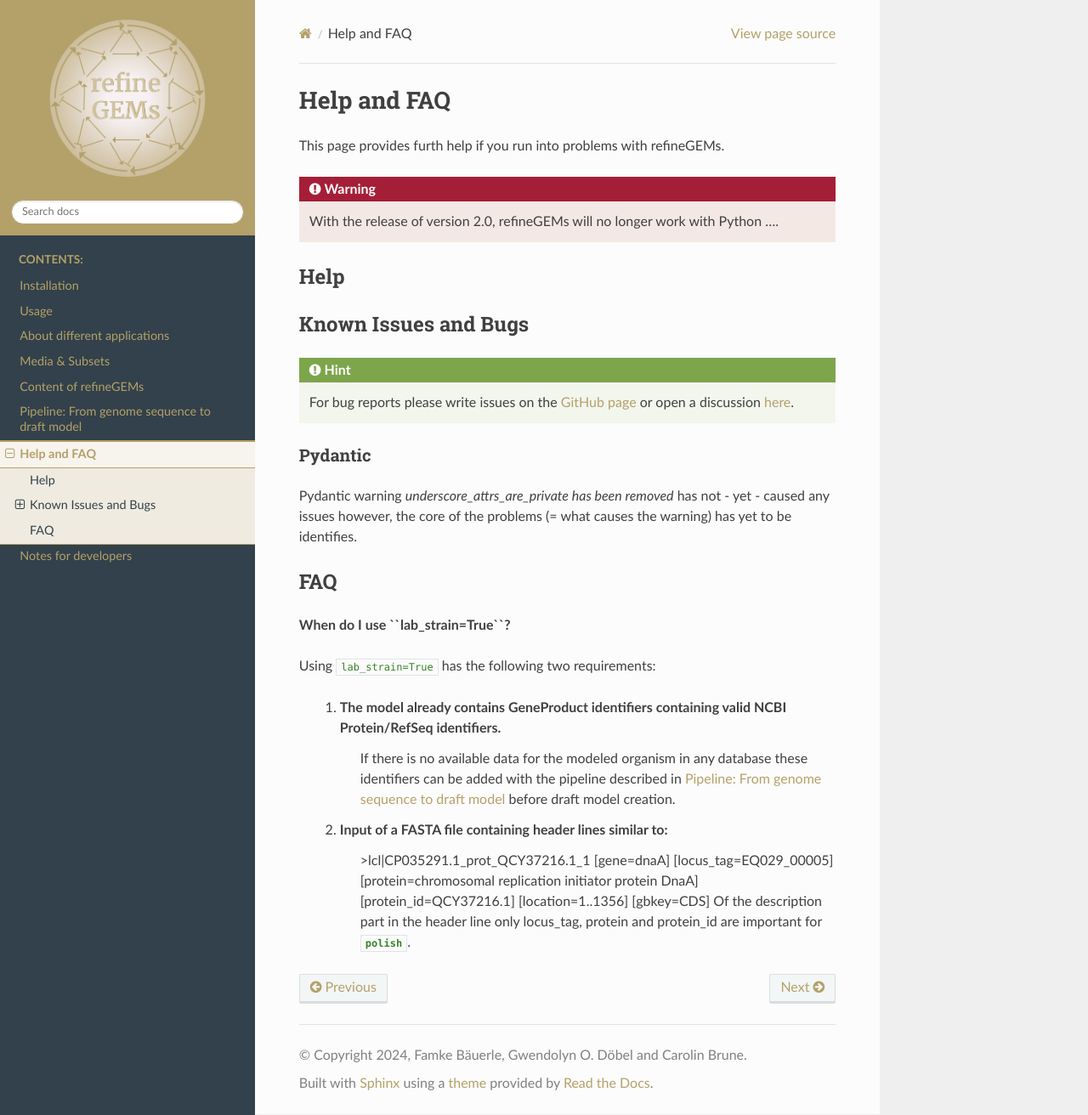
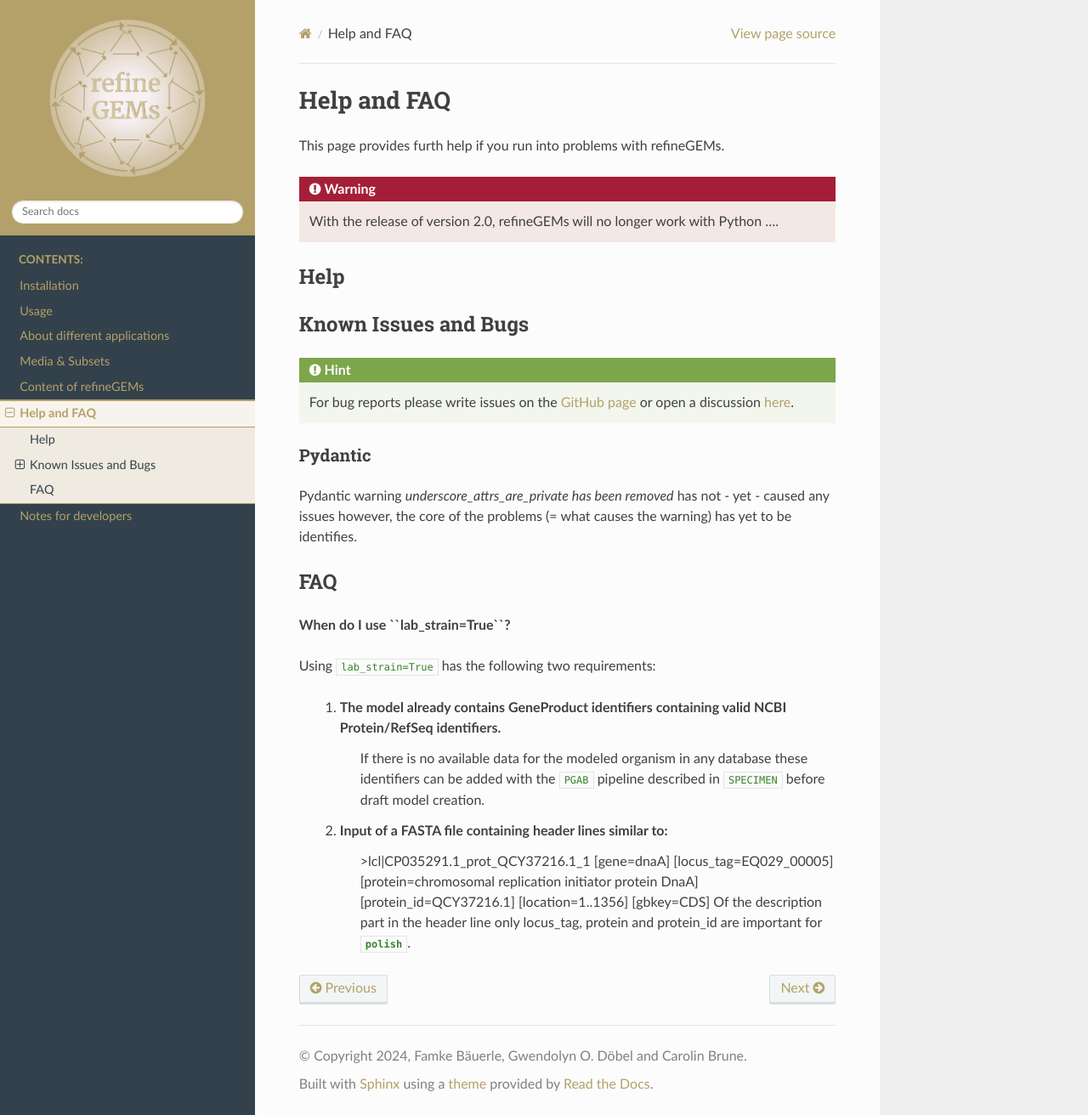
Before and after one commit to draeger-lab/refinegems, a Sphinx documentation site: the page built from docs/source/help.rst, in a window 1280 px wide and 1312 px high. Shown: the whole window at 85% size. Built offline with Sphinx 7.4.7 and the Read the Docs theme 2.0.0, drawn with Linux system fonts in a browser that asks for light colours.

Commit message:
Update docs #120

```diff
--- a/docs/source/help.rst
+++ b/docs/source/help.rst
@@ -35,7 +35,7 @@ Using ``lab_strain=True`` has the following two requirements:
 
     1. The model already contains GeneProduct identifiers containing valid NCBI Protein/RefSeq identifiers.
         If there is no available data for the modeled organism in any database these identifiers can be added with
-        the pipeline described in :ref:`Pipeline: From genome sequence to draft model` before draft model creation.
+        the ``PGAB`` pipeline described in ``SPECIMEN`` before draft model creation.
     2. Input of a FASTA file containing header lines similar to:
         >lcl|CP035291.1_prot_QCY37216.1_1 [gene=dnaA] [locus_tag=EQ029_00005] [protein=chromosomal replication initiator protein DnaA] [protein_id=QCY37216.1] [location=1..1356] [gbkey=CDS]
         Of the description part in the header line only locus_tag, protein and protein_id are important for :py:mod:`~refinegems.curation.polish`.
--- a/docs/source/index.rst
+++ b/docs/source/index.rst
@@ -81,7 +81,6 @@ When using ``refineGEMs``, please cite the latest publication:
    main-modules
    database/intro
    Content of refineGEMs <api>
-   pipeline
    Help and FAQ <help>
    Notes for developers <development>
 
--- a/docs/source/modules-desc/polish.rst
+++ b/docs/source/modules-desc/polish.rst
@@ -10,7 +10,7 @@ to the annotations as well as a correct formatting of the annotations.
 
     1. The model already contains GeneProduct identifiers containing valid NCBI Protein/RefSeq identifiers.
         If there is no available data for the modeled organism in any database these identifiers can be added with
-        the pipeline described in :ref:`Pipeline: From genome sequence to draft model` before draft model creation.
+        the ``PGAB`` pipeline described in ``SPECIMEN`` From genome sequence to draft model` before draft model creation.
     2. Input of a FASTA file containing header lines similar to:
         >lcl|CP035291.1_prot_QCY37216.1_1 [gene=dnaA] [locus_tag=EQ029_00005] [protein=chromosomal replication initiator protein DnaA] [protein_id=QCY37216.1] [location=1..1356] [gbkey=CDS]
         Of the description part in the header line only locus_tag, protein and protein_id are important for ``cv_ncbiprotein``/ ``polish``.
--- a/pyproject.toml
+++ b/pyproject.toml
@@ -14,6 +14,7 @@ authors = [
 ]
 maintainers = [
     {name = "Tobias Fehrenbach"},
+    {name = "Nina Roßbach"},
 ]
 
 description='refineGEMs: a python package intended to help with the curation of genome-scale metabolic models (GEMS)'
```
Also changed, not shown: docs/source/pipeline.rst (deleted, +0 -35 lines), docs/source/images/genome2draft.svg (deleted).
